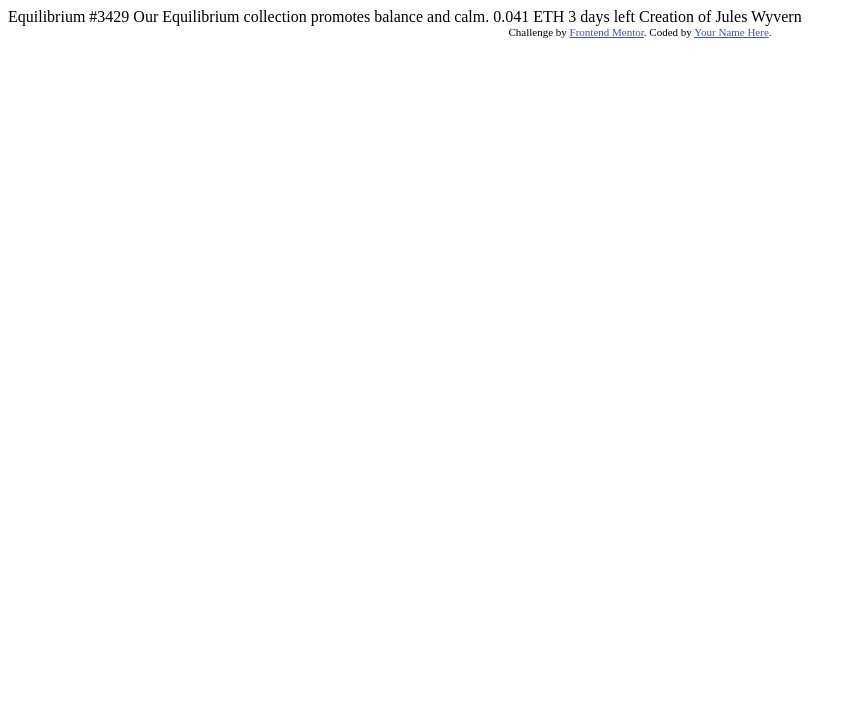
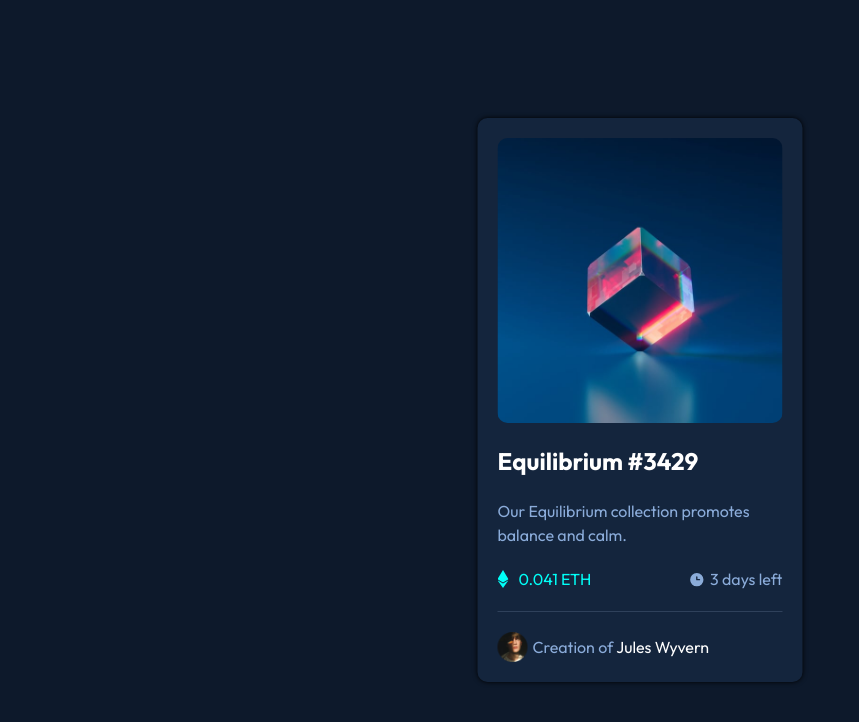
Before and after one commit to AlbertoSocorro/nft-preview-card-component-main, a plain HTML site: page index.html in a window 1280 px wide. Shown: the whole page, without its empty margins (0-859 px from the left). Drawn offline with Linux system fonts and the light colour scheme.

Commit message:
Proyecto listo para ser enviado (v1.0) 29.06.2024

```diff
--- a/index.html
+++ b/index.html
@@ -8,26 +8,31 @@
 
   <title>Frontend Mentor | NFT preview card component</title>
 
-  <!-- Feel free to remove these styles or customise in your own stylesheet 👍 -->
-  <style>
-    .attribution { font-size: 11px; text-align: center; }
-    .attribution a { color: hsl(228, 45%, 44%); }
-  </style>
+  <link rel="stylesheet" type="text/css" href="style.css">
+
 </head>
 <body>
-
-  Equilibrium #3429
-
-  Our Equilibrium collection promotes balance and calm.
-
-  0.041 ETH
-  3 days left
-
-  Creation of Jules Wyvern
-
-  <div class="attribution">
-    Challenge by <a href="https://www.frontendmentor.io?ref=challenge" target="_blank">Frontend Mentor</a>.
-    Coded by <a href="#">Your Name Here</a>.
-  </div>
+  <main>
+    <div class="container">
+      <img class="miniature" src="images/image-equilibrium.jpg" alt="miniature-equilibrium collection">
+      <div><h2 class="titulo">Equilibrium #3429</h2></div>
+      <p class="desc">Our Equilibrium collection promotes balance and calm.</p>
+      <div class="price-time">
+        <div class="price">
+          <img src="images/icon-ethereum.svg">
+          <p>0.041 ETH</p>
+        </div>
+        <div class="time">
+          <img src="images/icon-clock.svg">
+          <p>3 days left</p>
+        </div>
+      </div>
+      <div class="line"></div>
+      <div class="author">
+        <img src="images/image-avatar.png" width="30">
+        <p>Creation of <span>Jules Wyvern</span></p>
+      </div>
+    </div>
+  </main>
 </body>
 </html>
--- /dev/null
+++ b/style.css
@@ -0,0 +1,157 @@
+@charset "UTF-8";
+
+@font-face {
+    font-family: Outfit;
+    src: url(Outfit-VariableFont_wght.ttf);
+}
+
+:root{
+    --clr-softBlue: hsl(215, 51%, 70%);
+    --clr-cyan: hsl(178, 100%, 50%);
+    --clr-darkBlueMainBG: hsl(217, 54%, 11%);
+    --clr-darkBlueCardBG: hsl(216, 50%, 16%);
+    --clr-darkBlueLine: hsl(215, 32%, 27%);
+    --clr-white: hsl(0, 0%, 100%);
+
+    --fs-par: 18px;
+
+    --ff-main: Outfit;
+
+    --fw-regular: 300;
+    --fw-mediumBold: 400;
+    --fw-bold: 600;
+}
+
+/* starts reset css */
+
+/*
+  1. Use a more-intuitive box-sizing model.
+*/
+*, *::before, *::after {
+    box-sizing: border-box;
+  }
+  /*
+    2. Remove default margin
+  */
+  * {
+    margin: 0;
+  }
+  /*
+    Typographic tweaks!
+    3. Add accessible line-height
+    4. Improve text rendering
+  */
+  body {
+    line-height: 1.5;
+    -webkit-font-smoothing: antialiased;
+  }
+  /*
+    5. Improve media defaults
+  */
+  img, picture, video, canvas, svg {
+    display: block;
+    max-width: 100%;
+  }
+  /*
+    6. Remove built-in form typography styles
+  */
+  input, button, textarea, select {
+    font: inherit;
+  }
+  /*
+    7. Avoid text overflows
+  */
+  p, h1, h2, h3, h4, h5, h6 {
+    overflow-wrap: break-word;
+  }
+  /*
+    8. Create a root stacking context
+  */
+  #root, #__next {
+    isolation: isolate;
+  }
+
+/* finishes reset css */
+
+body {
+    width: 100%;
+    height: 100vh;
+    overflow: hidden;
+    background-color: var(--clr-darkBlueMainBG);
+    color: var(--clr-softBlue);
+    font-family: var(--ff-main);
+}
+
+.container {
+    width: max(325px, 20%);
+    position: absolute;
+    top: 50%;
+    left: 50%;
+    transform: translate(-50%, -50%);
+    display: flex;
+    flex-direction: column;
+    align-content: center;
+    justify-items: center;
+    background-color: var(--clr-darkBlueCardBG);
+    border-radius: 10px;
+    box-shadow: 0 0 5px #000;
+    padding: 20px;
+    gap: 20px;
+}
+
+.container .miniature {
+    border-radius: 10px;
+}
+
+.container .titulo {
+    color: var(--clr-white);
+    width:fit-content;
+}
+
+.container .titulo:hover, .container .author span:hover {
+    color: var(--clr-cyan);
+}
+
+.container .price-time {
+    display: flex;
+}
+
+.container .price{
+    display: flex;
+    align-items: center;
+    gap: 10px;
+    color: var(--clr-cyan);
+    font-weight: var(--fw-mediumBold);
+}
+
+.container .price img{
+    max-height: 100%;
+}
+
+.container .time {
+    display: flex;
+    gap: 5px;
+    float: right;
+    margin-right: 0;
+    margin-left: auto;
+    align-items: center;
+}
+
+.container .time img {
+    max-height: 100%;
+}
+
+.container .line {
+    height: 1px;
+    background-color: var(--clr-darkBlueLine);
+}
+
+.container .author {
+    display: flex;
+    align-items: center;
+    gap: 5px;
+}
+
+.container .author span {
+    color: var(--clr-white);
+}
```
Also changed, not shown: Outfit-VariableFont_wght.ttf (added), screenshot.jpg (added), 2 other files.
